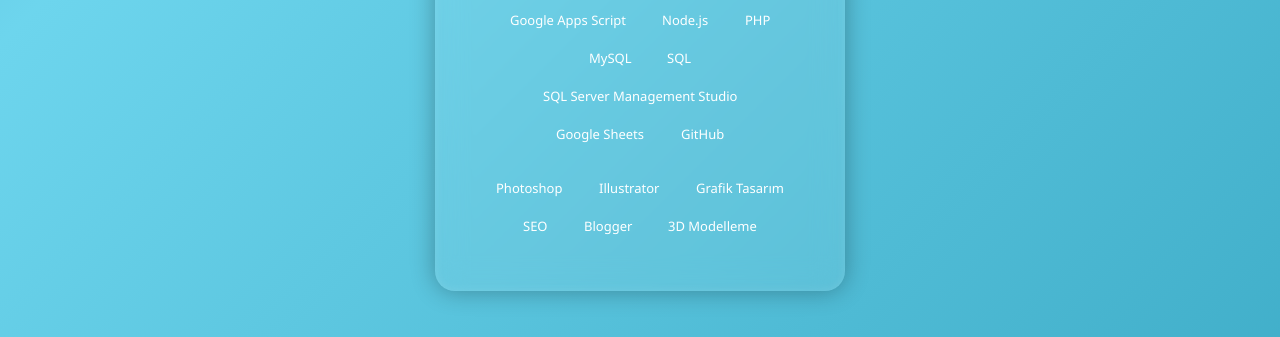
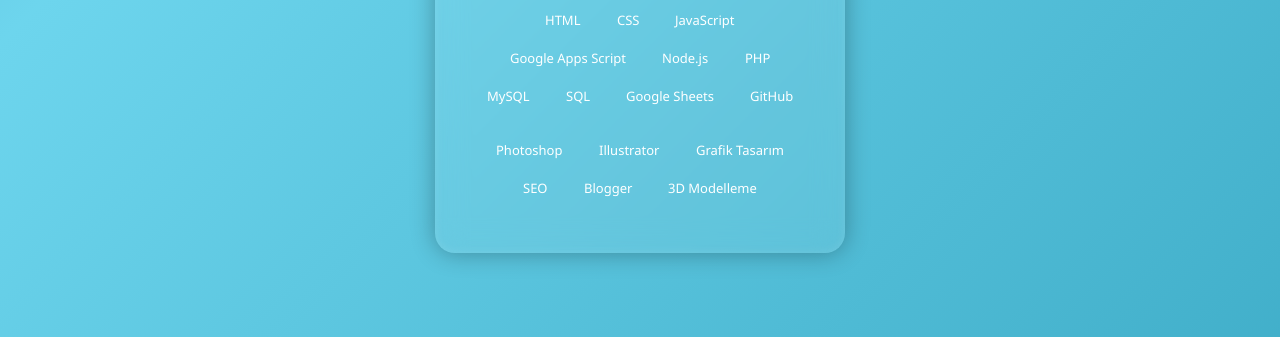
Before and after one commit to tuncyyldrm/tuncyyldrm, a plain HTML site: page index.html in a window 1280 px wide. Shown: the part 463-800 px from the top of the page. Drawn offline with Linux system fonts and the light colour scheme.

Commit message:
Update index.html

```diff
--- a/index.html
+++ b/index.html
@@ -207,13 +207,10 @@
     <span class="etiket uzmanlik">PHP</span>
     <span class="etiket uzmanlik">MySQL</span>
     <span class="etiket uzmanlik">SQL</span>
-    <span class="etiket uzmanlik">SQL Server Management Studio</span>
     <span class="etiket uzmanlik">Google Sheets</span>
     <span class="etiket uzmanlik">GitHub</span>
   </p>
-
   <!-- Ekstra Beceriler: Tasarım & SEO & İçerik -->
-
   <p>
     <span class="etiket ekstra">Photoshop</span>
     <span class="etiket ekstra">Illustrator</span>
@@ -223,7 +220,6 @@
     <span class="etiket ekstra">3D Modelleme</span>
   </p>
 </div>
-
 </div>
 
 </body>
```
